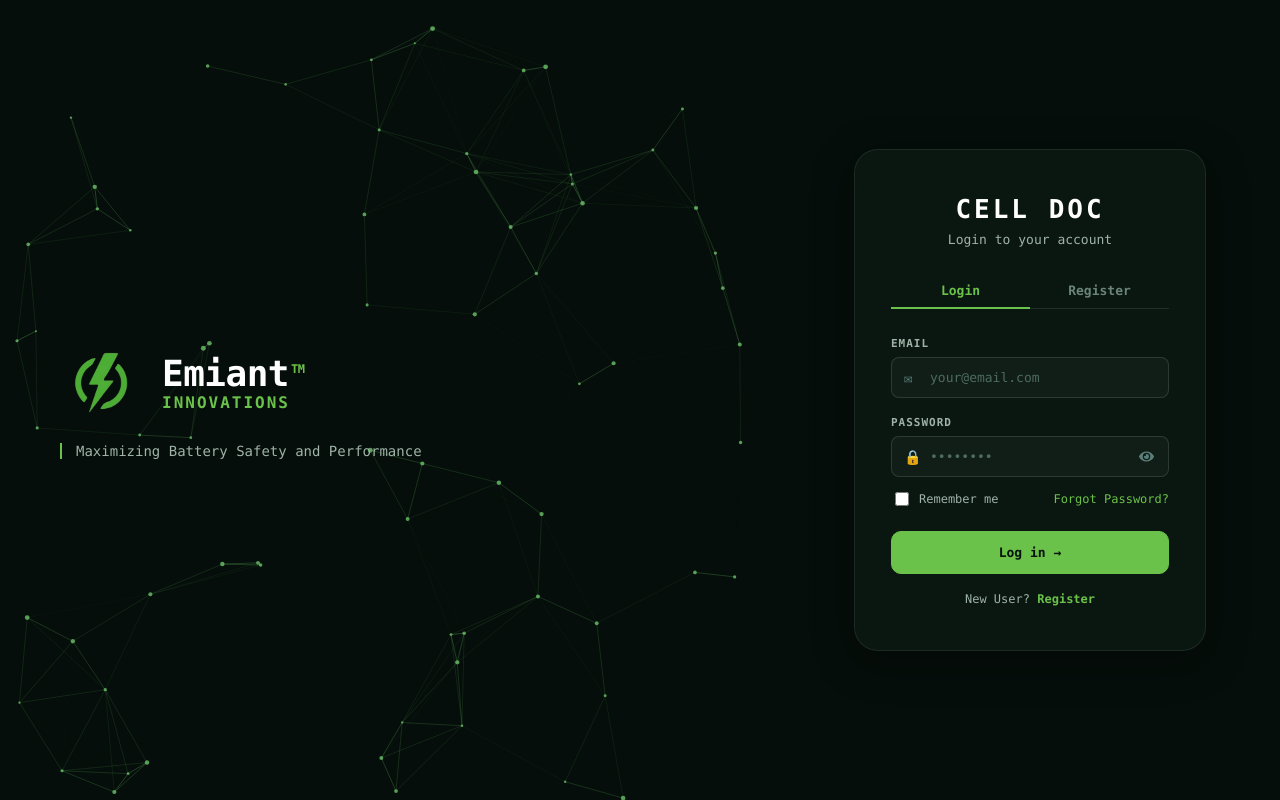
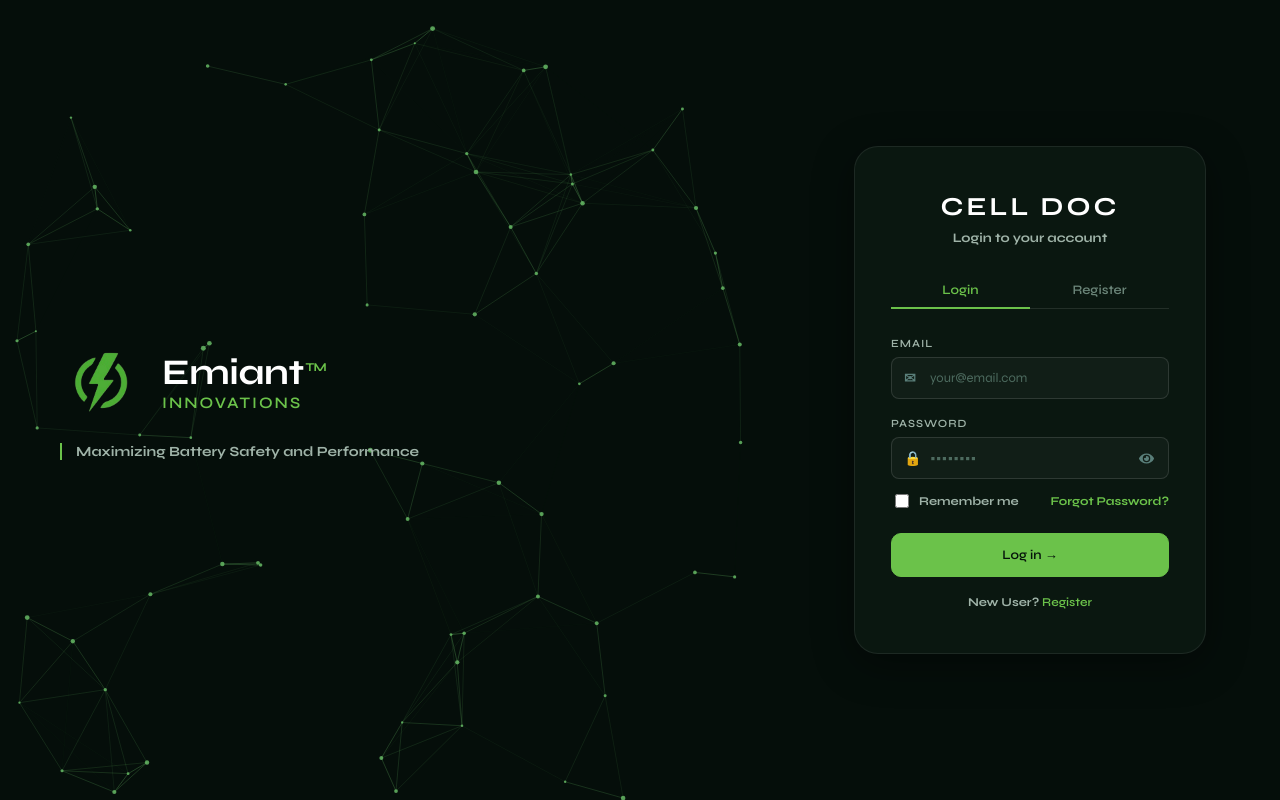
Before and after one commit to amankumar007/emiant_bms_frontend, a React (Vite) app: page / in a window 1280 px wide. Built offline with nearby package versions, Linux system fonts and the light colour scheme; no server answers.

Commit message:
Update auth.css

```diff
--- a/src/styles/auth.css
+++ b/src/styles/auth.css
@@ -1,9 +1,11 @@
+@import url('https://fonts.googleapis.com/css2?family=Syne:wght@400;500;600;700;800&display=swap');
+
 .auth-wrapper {
   min-height: 100vh;
   background: #050e0a;
   display: flex;
-  font-family: "JetBrains Mono", "Fira Code", ui-monospace, SFMono-Regular,
-    Menlo, Consolas, monospace;
+  font-family: "Syne", sans-serif;
+  font-weight: 700;
 }
 
 .auth-left {
```
